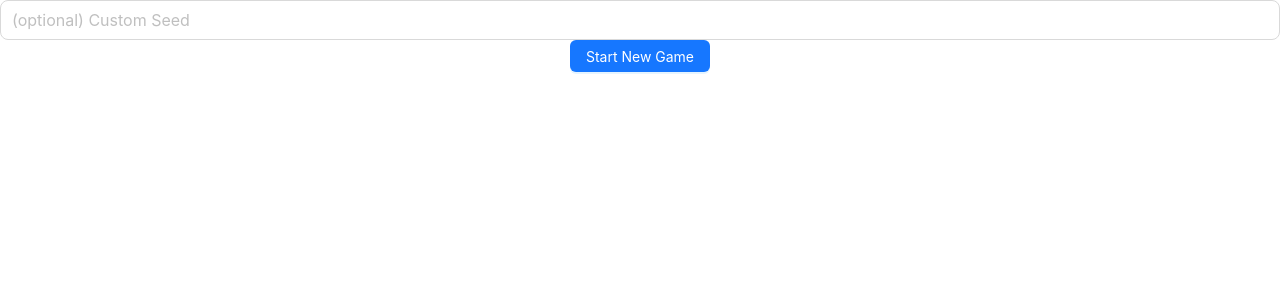
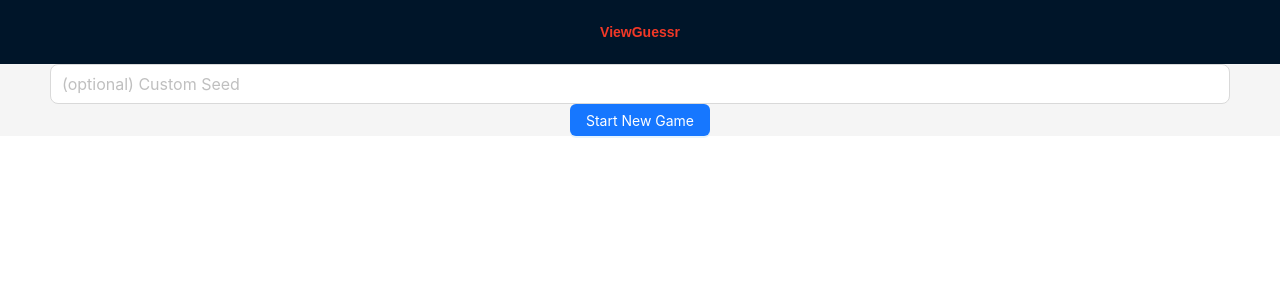
Before and after one commit to MarkusZoppelt/coding-night2023, a React (Create React App) app in the folder viewguessr/: page / in a window 1280 px wide. Shown: the top 300 px of the page. Built offline with nearby package versions, Linux system fonts and the light colour scheme.

Commit message:
added videoData to sessionState

```diff
--- a/viewguessr/src/App.css
+++ b/viewguessr/src/App.css
@@ -1,16 +1,5 @@
 .App {
   text-align: center;
-}
-
-.App-logo {
-  height: 40vmin;
-  pointer-events: none;
-}
-
-@media (prefers-reduced-motion: no-preference) {
-  .App-logo {
-    animation: App-logo-spin infinite 20s linear;
-  }
 }
 
 .App-header {
@@ -24,15 +13,13 @@
   color: white;
 }
 
-.App-link {
-  color: #61dafb;
+.Logo {
+  color: #F23827;
+  font-weight: bold;
+  font-family: Arial, Helvetica, sans-serif;
+  size: calc(20px + 2vmin);
+  display: flex;
+  flex-direction: column;
+  align-items: center;
+  justify-content: center;
 }
-
-@keyframes App-logo-spin {
-  from {
-    transform: rotate(0deg);
-  }
-  to {
-    transform: rotate(360deg);
-  }
-}
--- a/viewguessr/src/App.tsx
+++ b/viewguessr/src/App.tsx
@@ -5,6 +5,9 @@
 import { LandingPage } from './pages/Landing';
 import { ViewGuessr } from './pages/ViewGuessr';
 import { Result } from './pages/Result';
+import { Layout } from 'antd';
+
+const { Header, Content, Footer } = Layout;
 
 const gameLength :number = 5;
 
@@ -13,7 +16,8 @@
     seed : "",
     videoNumber : 0,
     actualViews : [],
-    guessedViews : []
+    guessedViews : [],
+    videoData: []
   }
 
   const [appState, setAppState] = useState(state);
@@ -23,28 +27,27 @@
     setAppState(state);
   }
 
+  let page = <ViewGuessr state={appState} callback={setParentState}/>
+
   if (appState.seed == "")
   {
-    return (
-      <div className='App'>
-        <LandingPage state={appState} callback={setParentState}/>
-      </div>
-    );
+    page = <LandingPage state={appState} callback={setParentState}/>
   }
 
   if (appState.guessedViews.length >= gameLength)
   {
-    return (
-      <div className='App'>
-        <Result/>
-      </div>
-    )
+    let page = <Result/>
   }
 
   return (
-    <div className="App">
-      <ViewGuessr state={appState} callback={setParentState}/>
-    </div>
+    <Layout className='App'>
+        <Header>
+          <div className='Logo'>ViewGuessr</div>
+        </Header>
+        <Content style={{ padding: '0 50px' }}>
+          {page}
+        </Content>
+      </Layout>
   );
 }
 
--- a/viewguessr/src/pages/ViewGuessr.tsx
+++ b/viewguessr/src/pages/ViewGuessr.tsx
@@ -15,6 +15,7 @@
     const [videoData, setVideoData] = useState(defaultVideoData)
     const [guesses, setGuesses] = useState<number[]>([...props.state.guessedViews])
     const [actualViews, setActualViews] = useState<number[]>([...props.state.actualViews])
+    const [watchedVideos, setWatchedVideos] = useState<VideoData[]>([...props.state.videoData])
     const [isResultModalOpen, setIsResultModalOpen] = useState(false)
     const [inputValue, setInputValue] = useState("")
 
@@ -55,13 +56,15 @@
         const updatedActualViews = actualViews
         const updatedGuesses = guesses
         const updatedVideonumber = props.state.videoNumber + 1
-        props.callback({seed: updatedSeed, actualViews: updatedActualViews, guessedViews: updatedGuesses, videoNumber: updatedVideonumber})
+        const updatedWatchedVideos = watchedVideos
+        props.callback({seed: updatedSeed, actualViews: updatedActualViews, guessedViews: updatedGuesses, videoNumber: updatedVideonumber, videoData: updatedWatchedVideos})
         setInputValue("")
         setVideoData(defaultVideoData)
     }
 
     const onClick = () => {
         setActualViews([...props.state.actualViews, videoData.views])
+        setWatchedVideos([...props.state.videoData, videoData])
         setIsResultModalOpen(guesses.length > props.state.guessedViews.length)
     }
 
--- a/viewguessr/src/session-state/SessionState.ts
+++ b/viewguessr/src/session-state/SessionState.ts
@@ -1,7 +1,10 @@
+import { VideoData } from "./VideoData";
+
 export interface SessionState
 {
     seed :string;
     videoNumber :number;
     actualViews :number[];
     guessedViews :number[];
+    videoData: VideoData[];
 }
```
